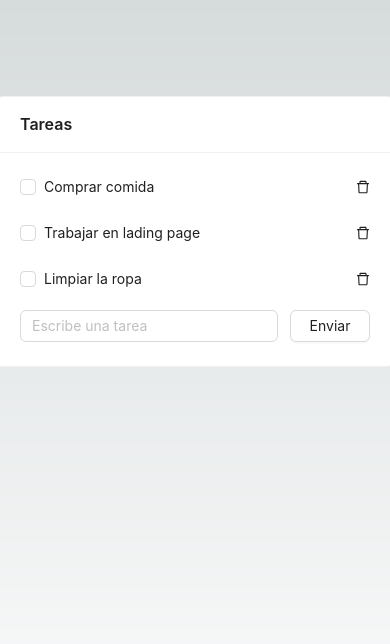
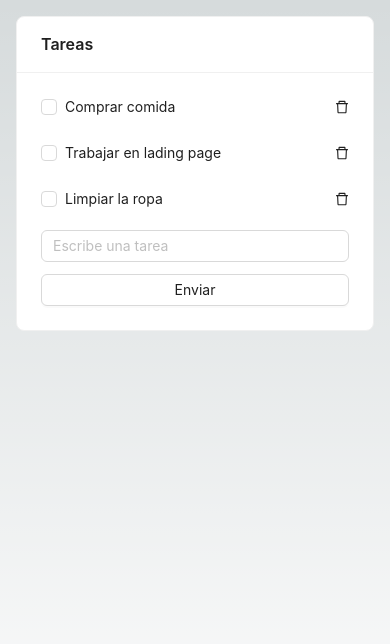
Before and after one commit to Mandy9943/task-app, a Next.js app: page / in a window 390 px wide. Shown: the top 644 px of the page. Built offline with nearby package versions, Linux system fonts and the light colour scheme.

Commit message:
fix - responsive

```diff
--- a/src/components/TaskCard/AddTask.tsx
+++ b/src/components/TaskCard/AddTask.tsx
@@ -26,7 +26,7 @@ const AddTask = ({ onSubmit }: IProps) => {
   });
   return (
     <form className="flex gap-1 flex-col" onSubmit={formik.handleSubmit}>
-      <div className="flex gap-3">
+      <div className=" flex flex-col gap-3 sm:flex-row">
         <Input
           className="w-full flex-1"
           placeholder="Escribe una tarea"
@@ -39,7 +39,7 @@ const AddTask = ({ onSubmit }: IProps) => {
               : undefined
           }
         />
-        <Button style={{ width: 80 }} htmlType="submit">
+        <Button htmlType="submit" className="w-full sm:w-[80px]">
           Enviar
         </Button>
       </div>
--- a/src/components/TaskCard/TaskCard.tsx
+++ b/src/components/TaskCard/TaskCard.tsx
@@ -8,7 +8,7 @@ import TaskItem from "./TaskItem";
 const taskRepository = new LocalStorageTaskRepository();
 
 const TaskCard = () => {
-  const { tasks, mutate } = useGetTasks();
+  const { tasks, mutate, isLoading } = useGetTasks();
   console.log("tasks", tasks);
 
   const handleCompleteTask = async (id: string, value: boolean) => {
@@ -27,7 +27,7 @@ const TaskCard = () => {
   };
 
   return (
-    <Card title="Tareas" className="min-w-[400px]">
+    <Card title="Tareas" className="max-w-[600px] w-full" loading={isLoading}>
       <Space
         direction="vertical"
         size="large"
--- a/src/components/TaskCard/TaskItem.tsx
+++ b/src/components/TaskCard/TaskItem.tsx
@@ -1,6 +1,7 @@
 import { DeleteOutlined } from "@ant-design/icons";
-import { Checkbox } from "antd";
+import { Checkbox, Typography } from "antd";
 import { CheckboxChangeEvent } from "antd/es/checkbox";
+const { Text, Link } = Typography;
 
 interface IProps {
   label: string;
@@ -15,9 +16,9 @@ const TaskItem = ({ isChecked, label, onComplete, onDelete }: IProps) => {
   };
 
   return (
-    <div className="flex justify-between items-center">
+    <div className="flex justify-between items-center max-w-lg">
       <Checkbox checked={isChecked} onChange={onChangeValue}>
-        {label}
+        <Text delete={isChecked}>{label}</Text>
       </Checkbox>
 
       <DeleteOutlined className="cursor-pointer" onClick={onDelete} />
--- a/src/pages/index.tsx
+++ b/src/pages/index.tsx
@@ -5,7 +5,7 @@ const TaskCard = dynamic(() => import("@/components/TaskCard/TaskCard"), {
 export default function Home() {
   return (
     <main
-      className={`flex min-h-screen flex-col items-center justify-between p-24`}
+      className={`flex min-h-screen flex-col items-center justify-between p-4`}
     >
       <TaskCard />
     </main>
```
